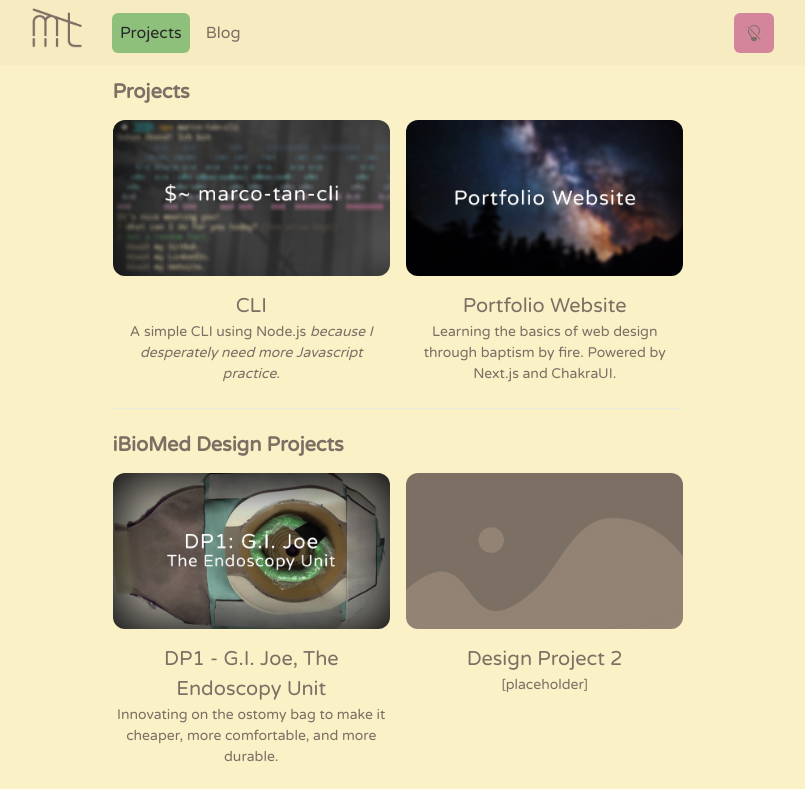
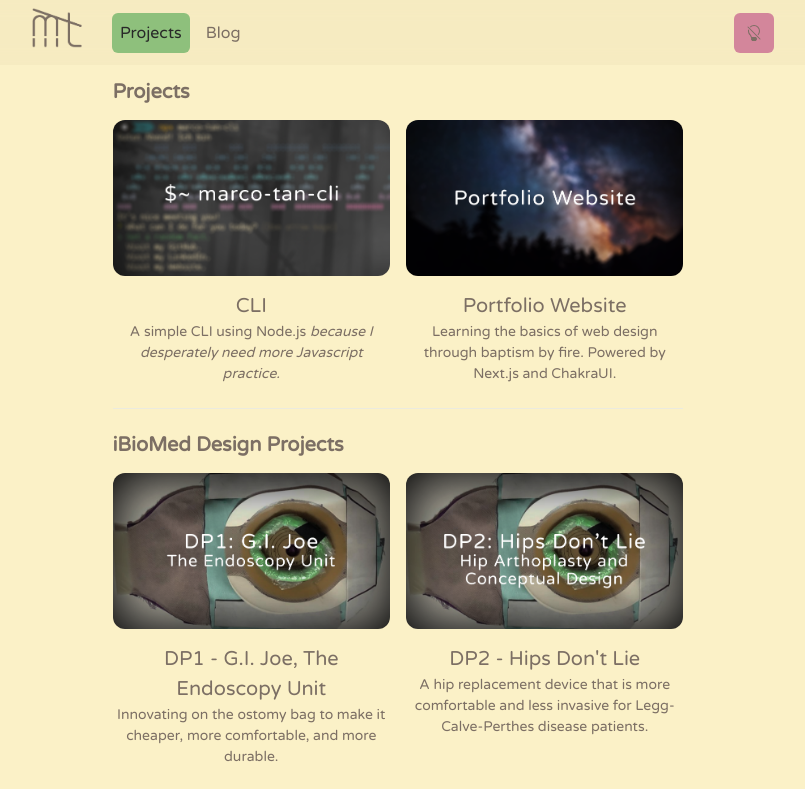
Before and after one commit to IonicArgon/web-v2, a Next.js app: page /projects in a window 1280 px wide. Shown: the top 789 px of the page, without its empty margins (242-1047 px from the left). Built offline with nearby package versions, Linux system fonts and the light colour scheme.

Commit message:
wahoo thumbnail

```diff
--- a/src/pages/projects.js
+++ b/src/pages/projects.js
@@ -10,6 +10,7 @@ import thumbCLI from "../../public/images/projects/thumbs/thumbCLI.png";
 import thumbWebsite from "../../public/images/projects/thumbs/thumbWebsite.png";
 import thumbTippingPoint from "../../public/images/projects/thumbs/thumbTippingPoint.png";
 import thumbDP1 from "../../public/images/projects/thumbs/thumbDP1.png";
+import thumbDP2 from "../../public/images/projects/thumbs/thumbDP2.png";
 
 const Projects = () => {
   return (
@@ -51,11 +52,11 @@ const Projects = () => {
             </ProjectGridItem>
             <ProjectGridItem
               id="dp2"
-              title="Design Project 2"
-              thumbnail={placeholder}
+              title="DP2 - Hips Don't Lie"
+              thumbnail={thumbDP2}
             >
               {" "}
-              [placeholder]
+              A hip replacement device that is more comfortable and less invasive for Legg-Calve-Perthes disease patients.
             </ProjectGridItem>
           </SimpleGrid>
         </Section>
```
Also changed, not shown: public/images/projects/thumbs/thumbDP2.png (added).
